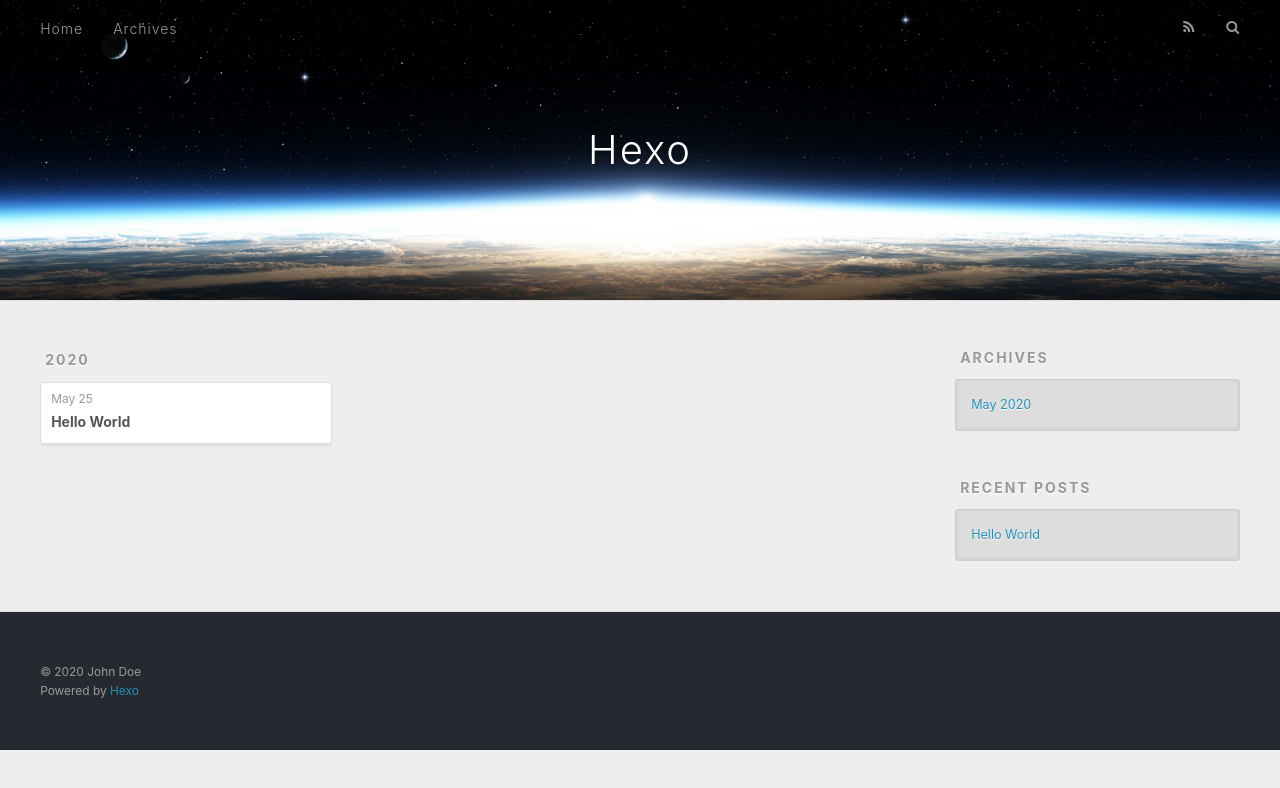
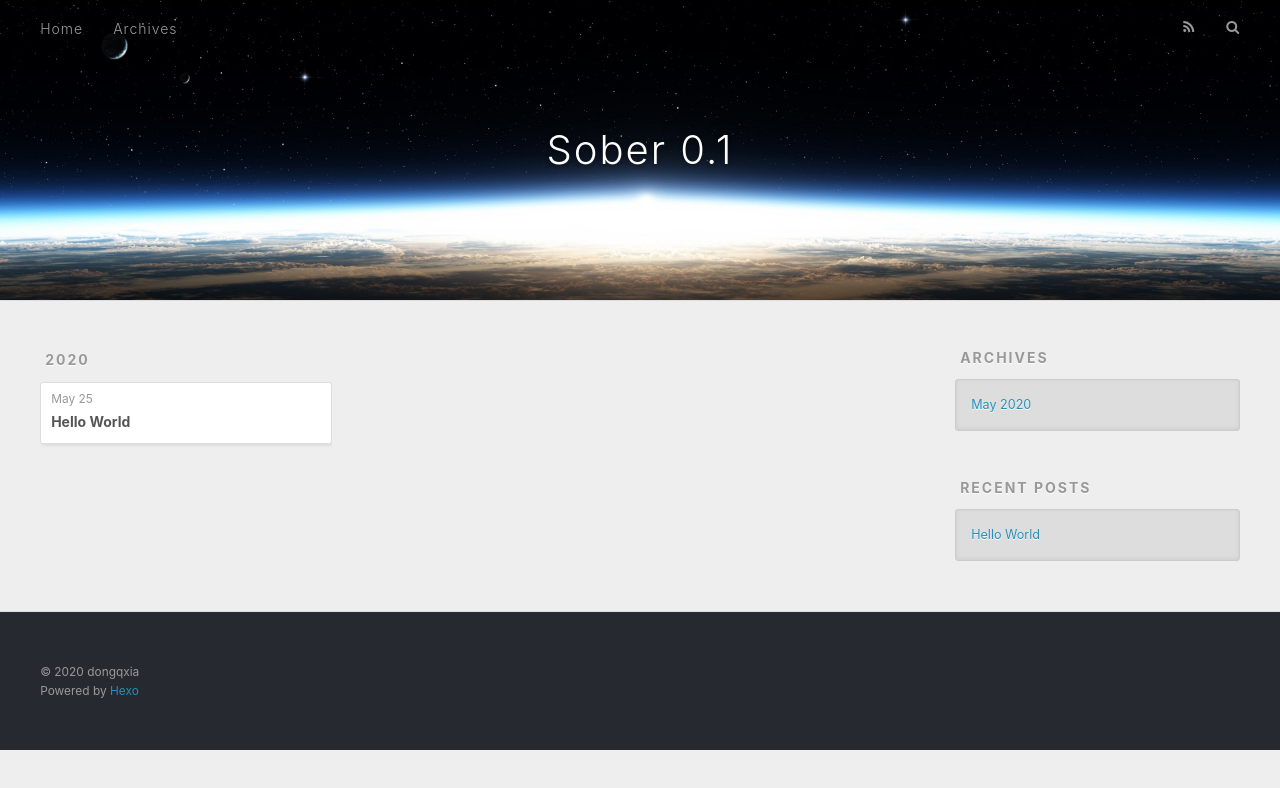
Before and after one commit to sandyhsia/sandyhsia.github.io, a plain HTML site: page archives/2020/05/index.html in a window 1280 px wide. Drawn offline with nearby package versions, Linux system fonts and the light colour scheme.

Commit message:
Site updated: 2020-05-26 00:13:22

```diff
--- a/archives/2020/05/index.html
+++ b/archives/2020/05/index.html
@@ -5,17 +5,17 @@
 
 
 
-  <title>Archives: 2020/5 | Hexo</title>
+  <title>Archives: 2020/5 | Sober 0.1</title>
   <meta name="viewport" content="width=device-width, initial-scale=1, maximum-scale=1">
   <meta property="og:type" content="website">
-<meta property="og:title" content="Hexo">
+<meta property="og:title" content="Sober 0.1">
 <meta property="og:url" content="http://yoursite.com/archives/2020/05/index.html">
-<meta property="og:site_name" content="Hexo">
-<meta property="og:locale" content="en_US">
-<meta property="article:author" content="John Doe">
+<meta property="og:site_name" content="Sober 0.1">
+<meta property="og:locale" content="zn">
+<meta property="article:author" content="dongqxia">
 <meta name="twitter:card" content="summary">
 
-    <link rel="alternate" href="/atom.xml" title="Hexo" type="application/atom+xml">
+    <link rel="alternate" href="/atom.xml" title="Sober 0.1" type="application/atom+xml">
 
 
     <link rel="icon" href="/favicon.png">
@@ -36,7 +36,7 @@
   <div id="header-outer" class="outer">
     <div id="header-title" class="inner">
       <h1 id="logo-wrap">
-        <a href="/" id="logo">Hexo</a>
+        <a href="/" id="logo">Sober 0.1</a>
       </h1>
 
     </div>
@@ -141,7 +141,7 @@
 
   <div class="outer">
     <div id="footer-info" class="inner">
-      &copy; 2020 John Doe<br>
+      &copy; 2020 dongqxia<br>
       Powered by <a href="http://hexo.io/" target="_blank">Hexo</a>
     </div>
   </div>
```
Also changed, not shown: 2020/05/25/hello-world/index.html (+7 -7 lines), archives/2020/index.html (+8 -8 lines), archives/index.html (+8 -8 lines), index.html (+8 -8 lines).
